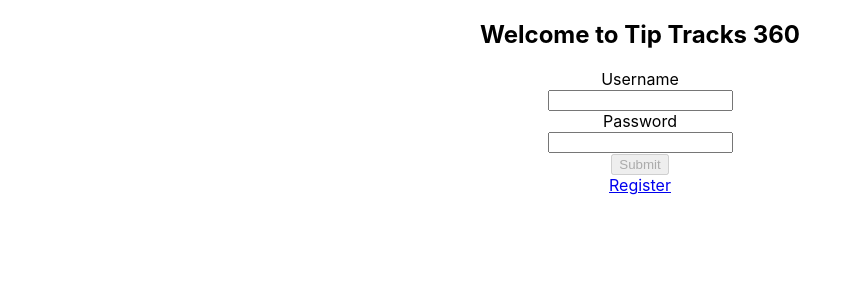
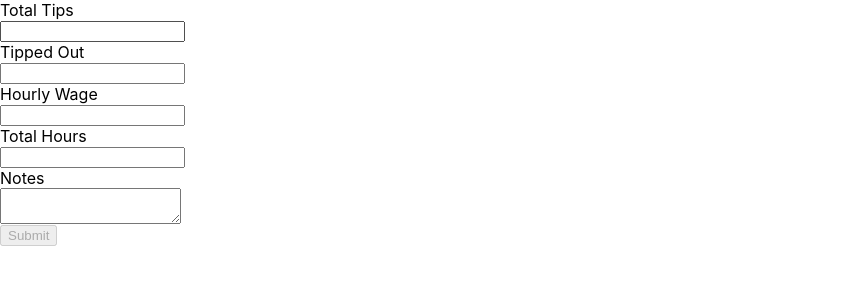
Before and after one commit to skunkpirates42/tiptracks-360-client, a React (Create React App) app: page /dashboard in a window 1280 px wide. Before the commit this address led to /. Shown: the top 300 px of the page, without its empty margins (0-862 px from the left). Built offline with nearby package versions, Linux system fonts and the light colour scheme; no server answers.

Commit message:
add add-tips form

```diff
--- /dev/null
+++ b/src/components/add-tips-form.css
@@ -0,0 +1,3 @@
+textarea {
+  display: block
+}
--- /dev/null
+++ b/src/components/add-tips-form.js
@@ -0,0 +1,60 @@
+import React, { Component } from 'react';
+import Input from './input';
+import { Field, reduxForm, focus } from 'redux-form';
+import { required, isNumber } from '../validators'
+import './add-tips-form.css'
+
+export class AddTipsForm extends Component {
+  onSubmit(values) {
+    console.log(values)
+}
+
+  render() {
+    return (
+      <div>
+        <form
+          className="login"
+          onSubmit={this.props.handleSubmit(values => this.onSubmit(values))}>
+          <label htmlFor="totalTips">Total Tips</label>
+          <Field component={Input} type="text" name="totalTips"/>
+          <label htmlFor="tippedOut">Tipped Out</label>
+          <Field
+            component={Input}
+            type="text"
+            id="tippedOut"
+            name="tippedOut"
+            validate={[required, isNumber]}
+          />
+          <label htmlFor="baseWage">Hourly Wage</label>
+          <Field
+            component={Input}
+            type="baseWage"
+            id="baseWage"
+            name="baseWage"
+            validate={[isNumber]}
+          />
+          <label htmlFor="hours">Total Hours</label>
+          <Field
+            component={Input}
+            type="hours"
+            name="hours"
+            validate={[required, isNumber]}
+          />
+          <label htmlFor="notes">Notes</label>
+          <Field
+            component="textarea"
+            type="notes"
+            name="notes"
+          />
+          <button type="submit" disabled={this.props.pristine || this.props.submitting}>Submit</button>
+        </form>
+      </div>
+    )
+  }
+}
+
+export default reduxForm({
+  form: 'add-tips',
+  // onSubmitFail: (errors, dispatch) =>
+  //     dispatch(focus('add-tips', Object.keys(errors)[0]))
+})(AddTipsForm);
--- a/src/components/dashboard.js
+++ b/src/components/dashboard.js
@@ -12,12 +12,18 @@ export class Dashboard extends Component {
     return (
       <div className="dashboard">
         <div className="dashboard-username">
-          Username: {this.props.username}
+          <h2>Hello {this.props.username}</h2>
         </div>
         <div className="dashboard-name">Name: {this.props.name}</div>
         <div className="dashboard-protected-data">
           Protected Data: {this.props.protectedData}
         </div>
+        <button onClick={() => console.log('Add btn clicked')}>
+        {/* {
+          !this.props.jobs ? 'Add A Job' : 'Add Your Tips'
+        } */}
+        Add Your Tips</button>
+        <button onClick={() => console.log('view btn clicked')}>View your stats</button>
       </div>
     );
   }
@@ -25,7 +31,7 @@ export class Dashboard extends Component {
 
 const mapStateToProps = state => {
   const { currentUser } = state.auth;
-  console.log(currentUser)
+  // console.log(currentUser)
   return {
     username: currentUser.username,
     name: currentUser.fullName,
--- a/src/index.js
+++ b/src/index.js
@@ -7,11 +7,15 @@ import store from './store';
 import './index.css';
 import * as serviceWorker from './serviceWorker';
 
+// temp for prod
+import AddTipsForm from './components/add-tips-form';
+
 ReactDOM.render(
   <Provider store={store}>
-    <Router>
+    <AddTipsForm />
+    {/* <Router>
       <App />
-    </Router>
+    </Router> */}
   </Provider>
   , document.getElementById('root')
 );
--- a/src/validators.js
+++ b/src/validators.js
@@ -13,3 +13,4 @@ export const matches = field => (value, allValues) =>
   field in allValues && value.trim() === allValues[field].trim()
   ? undefined
   : 'Does not match';
+export const isNumber = value => !(isNaN(value)) ? undefined : 'Must be a number';
```
